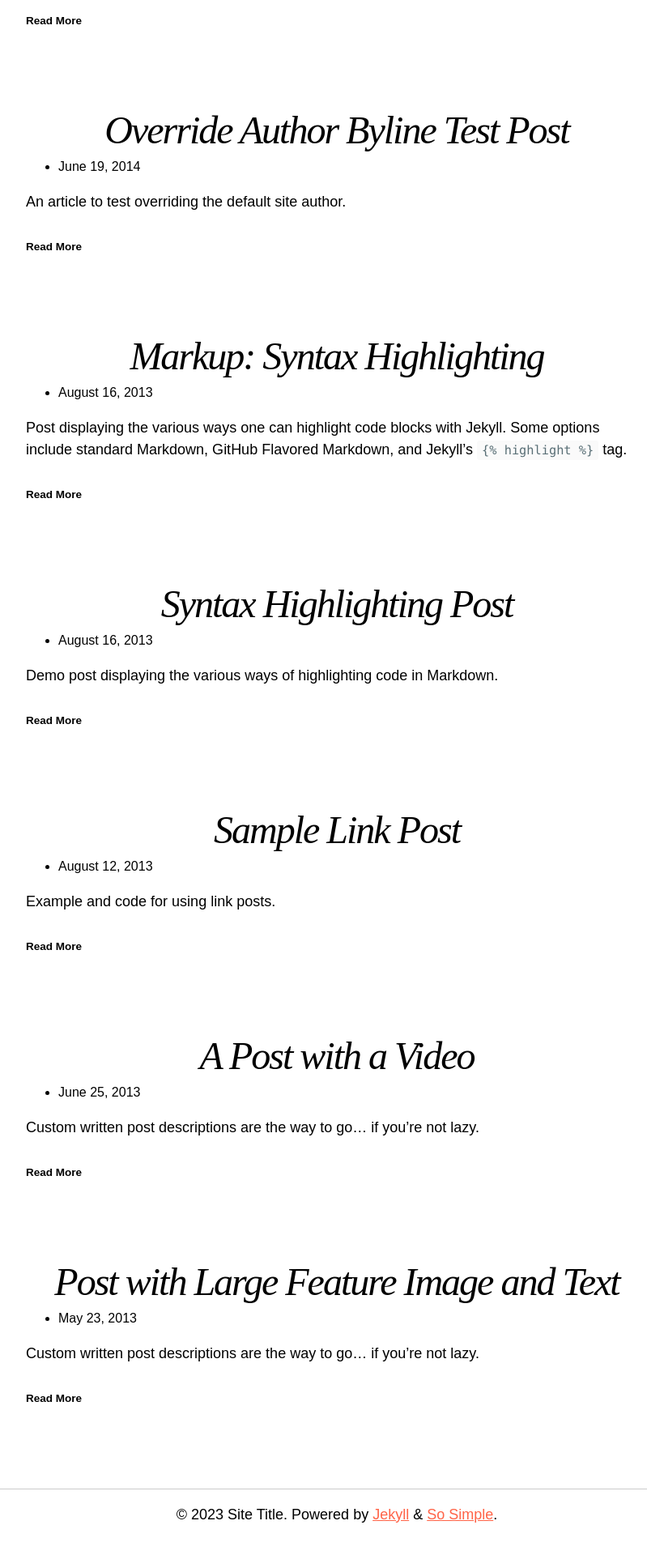
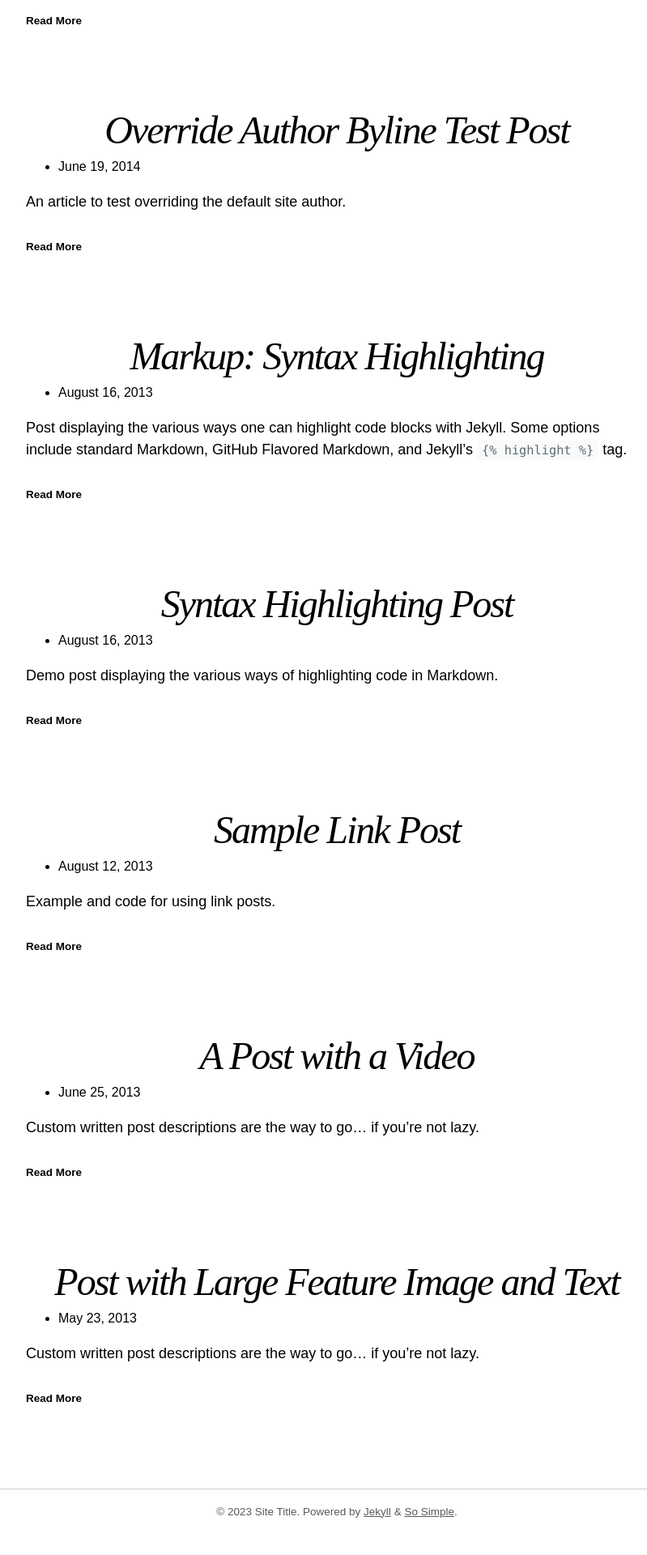
Before and after one commit to FoxerCoeee/FoxerCoeee, a Jekyll site: the page built from example/index.html, in a window 1280 px wide. Shown: the part 1812-3732 px from the top of the page at 81% size, without its empty margins (224-1023 px from the left). Built offline with Jekyll 4.4.1, drawn with Linux system fonts in a browser that asks for light colours; nearby versions of some CDN libraries.

Commit message:
Adjust footer links and copyright

```diff
--- a/_includes/footer.html
+++ b/_includes/footer.html
@@ -1,12 +1,4 @@
 <footer id="footer" class="site-footer">
-  <div class="copyright">
-    {% if site.copyright %}
-      {{ site.copyright | markdownify }}
-    {% else %}
-      <p>&copy; {{ site.time | date: '%Y' }} {{ site.name | default: site.title }}. {{ site.data.text[site.locale].powered_by | default: "Powered by" }} <a href="https://jekyllrb.com" rel="nofollow">Jekyll</a> &amp; <a href="https://github.com/mmistakes/so-simple-theme" rel="nofollow">So Simple</a>.</p>
-    {% endif %}
-  </div>
-
   {%- if site.footer_links -%}
     <div class="social-icons">
       {%- for footer_link in site.footer_links -%}
@@ -15,8 +7,16 @@
         {%- else -%}
           {%- assign url = footer_link.url | relative_url -%}
         {%- endif -%}
-        <a href="{{ url }}"><i class="{{ footer_link.icon | default: 'fas fa-link' }} fa-2x" title="{{ footer_link.title }}"></i></a>
+        <a class="social-icon" href="{{ url }}"><i class="{{ footer_link.icon | default: 'fas fa-link' }} fa-2x" title="{{ footer_link.title }}"></i></a>
       {%- endfor -%}
     </div>
   {%- endif -%}
+
+  <div class="copyright">
+    {% if site.copyright %}
+      {{ site.copyright | markdownify }}
+    {% else %}
+      <p>&copy; {{ site.time | date: '%Y' }} {{ site.name | default: site.title }}. {{ site.data.text[site.locale].powered_by | default: "Powered by" }} <a href="https://jekyllrb.com" rel="nofollow">Jekyll</a> &amp; <a href="https://github.com/mmistakes/so-simple-theme" rel="nofollow">So Simple</a>.</p>
+    {% endif %}
+  </div>
 </footer>
--- a/_sass/so-simple.scss
+++ b/_sass/so-simple.scss
@@ -17,7 +17,7 @@
 @import "so-simple/tables";
 
 /* Components */
-@import "so-simple/site";
+@import "so-simple/global";
 @import "so-simple/masthead";
 @import "so-simple/page";
 @import "so-simple/author";
--- a/_sass/so-simple/_site.scss
+++ b/_sass/so-simple/_global.scss
@@ -47,11 +47,27 @@
   padding-top: 1em;
   text-align: center;
   border-top: 1px solid $border-color;
+
+  .social-icons {
+    margin-bottom: 0.5em;
+  }
+
+  .social-icon {
+    display: inline-block;
+    padding: 0 0.25em;
+  }
 }
 
 .copyright {
+  color: lighten($text-color, 35%);
+  font-size: 0.75em;
+
   p {
     margin: 0;
     padding: 0;
   }
+
+  a {
+    color: lighten($text-color, 35%);
+  }
 }
```
